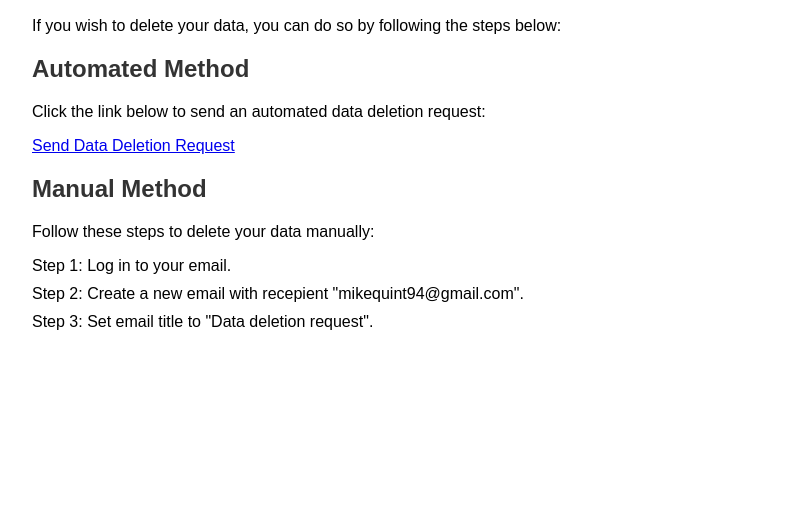
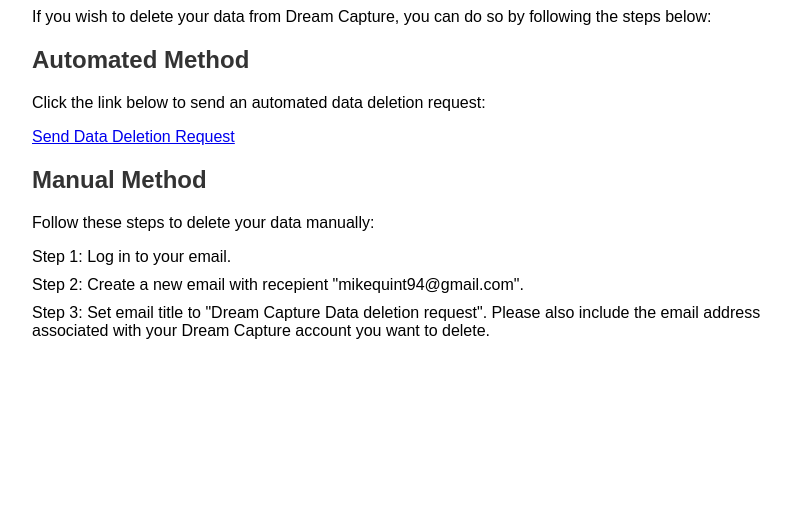
Before and after one commit to Mikequint94/delete-user-request, a plain HTML site: page index.html in a window 1280 px wide. Shown: the part 285-800 px from the top of the page, without its empty margins (228-1019 px from the left). Drawn offline with Linux system fonts and the light colour scheme.

Commit message:
Update index.html

```diff
--- a/index.html
+++ b/index.html
@@ -1,3 +1,3 @@
 <!DOCTYPE html>
 
-<html> <head> <title>DreamCapture - Delete Your Data</title> <style> body { font-family: Arial, sans-serif; display: flex; flex-direction: column; align-items: center; justify-content: center; height: 100vh; margin: 0; padding: 0;       } .container { max-width: 800px; width: 100%; padding: 0 20px; box-sizing: border-box;       } h1, h2 { color: #333;       } ul { margin: 0; padding: 0; list-style-type: none;       } li { margin-bottom: 10px;       } u/media (max-width: 600px) { h1, h2 { font-size: 18px;         } p, li { font-size: 16px;         }       } </style> </head> <body> <div class="container"> <h1>Dream Capture app by DreamerMike</h1><h2>How to Delete Your Data</h2> <p>If you wish to delete your data, you can do so by following the steps below:</p> <h2>Automated Method</h2> <p>Click the link below to send an automated data deletion request:</p> <p><a href="mailto:mikequint94@gmail.com?subject=Data%20deletion%20request">Send Data Deletion Request</a></p> <h2>Manual Method</h2> <p>Follow these steps to delete your data manually:</p> <ul> <li>Step 1: Log in to your email.</li> <li>Step 2: Create a new email with recepient "mikequint94@gmail.com".</li> <li>Step 3: Set email title to "Data deletion request".</li> </ul> </div> </body> </html>
+<html> <head> <title>DreamCapture - Delete Your Data</title> <style> body { font-family: Arial, sans-serif; display: flex; flex-direction: column; align-items: center; justify-content: center; height: 100vh; margin: 0; padding: 0;       } .container { max-width: 800px; width: 100%; padding: 0 20px; box-sizing: border-box;       } h1, h2 { color: #333;       } ul { margin: 0; padding: 0; list-style-type: none;       } li { margin-bottom: 10px;       } u/media (max-width: 600px) { h1, h2 { font-size: 18px;         } p, li { font-size: 16px;         }       } </style> </head> <body> <div class="container"> <h1>Dream Capture app by DreamerMike</h1><h2>How to Delete Your Data</h2> <p>If you wish to delete your data from Dream Capture, you can do so by following the steps below:</p> <h2>Automated Method</h2> <p>Click the link below to send an automated data deletion request:</p> <p><a href="mailto:mikequint94@gmail.com?subject=Data%20deletion%20request">Send Data Deletion Request</a></p> <h2>Manual Method</h2> <p>Follow these steps to delete your data manually:</p> <ul> <li>Step 1: Log in to your email.</li> <li>Step 2: Create a new email with recepient "mikequint94@gmail.com".</li> <li>Step 3: Set email title to "Dream Capture Data deletion request". Please also include the email address associated with your Dream Capture account you want to delete.</li> </ul> </div> </body> </html>
```
